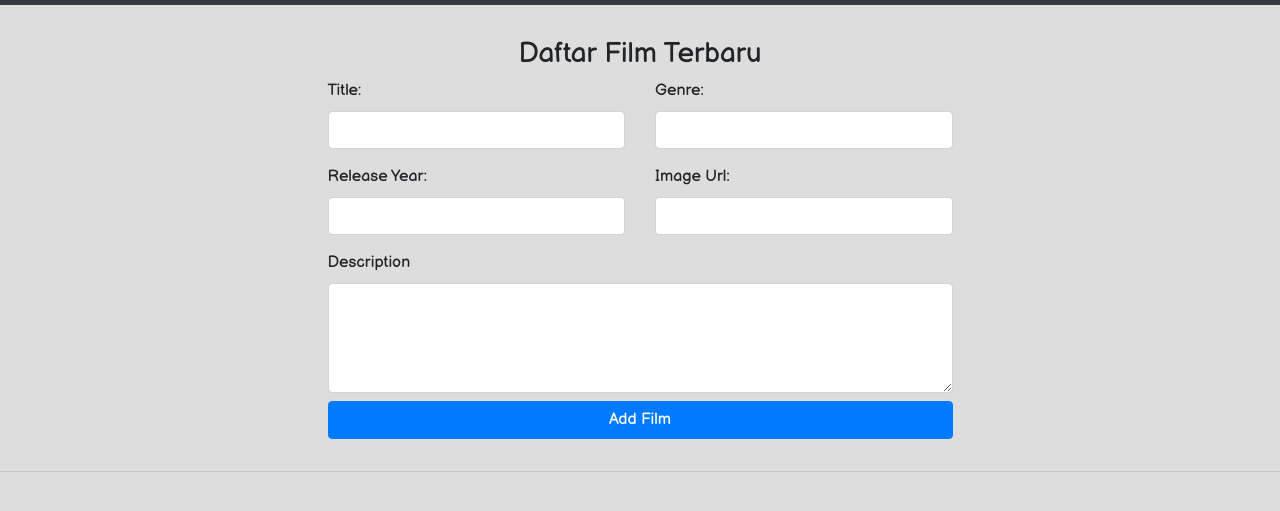
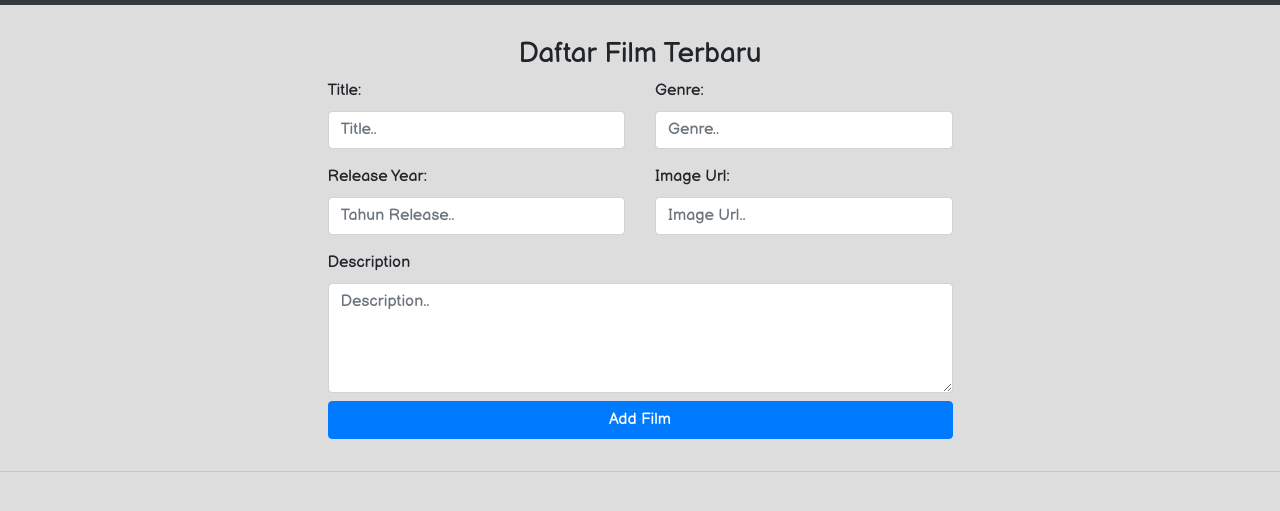
Before and after one commit to Jackdaw93/week3-exercise-1-selasa, a plain HTML site: page index.html in a window 1280 px wide. Shown: the part 51-562 px from the top of the page. Drawn offline with nearby package versions, Linux system fonts and the light colour scheme; no server answers.

Commit message:
Update Exercise 2 Senin

```diff
--- a/index.html
+++ b/index.html
@@ -81,13 +81,23 @@
         <div class="col">
           <div class="form-group">
             <label>Title: </label>
-            <input type="text" class="form-control" id="title" />
+            <input
+              type="text"
+              class="form-control"
+              id="title"
+              placeholder="Title.."
+            />
           </div>
         </div>
         <div class="col">
           <div class="form-group">
             <label>Genre: </label>
-            <input type="text" class="form-control" id="genre" />
+            <input
+              type="text"
+              class="form-control"
+              id="genre"
+              placeholder="Genre.."
+            />
           </div>
         </div>
         <div class="col"></div>
@@ -97,13 +107,23 @@
         <div class="col">
           <div class="form-group">
             <label>Release Year: </label>
-            <input type="number" class="form-control" id="release" />
+            <input
+              type="number"
+              class="form-control"
+              id="release"
+              placeholder="Tahun Release.."
+            />
           </div>
         </div>
         <div class="col">
           <div class="form-group">
             <label>Image Url: </label>
-            <input type="text" class="form-control" id="imgUrl" />
+            <input
+              type="text"
+              class="form-control"
+              id="imgUrl"
+              placeholder="Image Url.."
+            />
           </div>
         </div>
         <div class="col"></div>
@@ -114,7 +134,12 @@
         <div class="col-6">
           <div class="form-group">
             <label>Description</label>
-            <textarea class="form-control" rows="4" id="descrip"></textarea>
+            <textarea
+              class="form-control"
+              rows="4"
+              id="descrip"
+              placeholder="Description.."
+            ></textarea>
             <div class="pt-2">
               <button
                 type="button"
```
